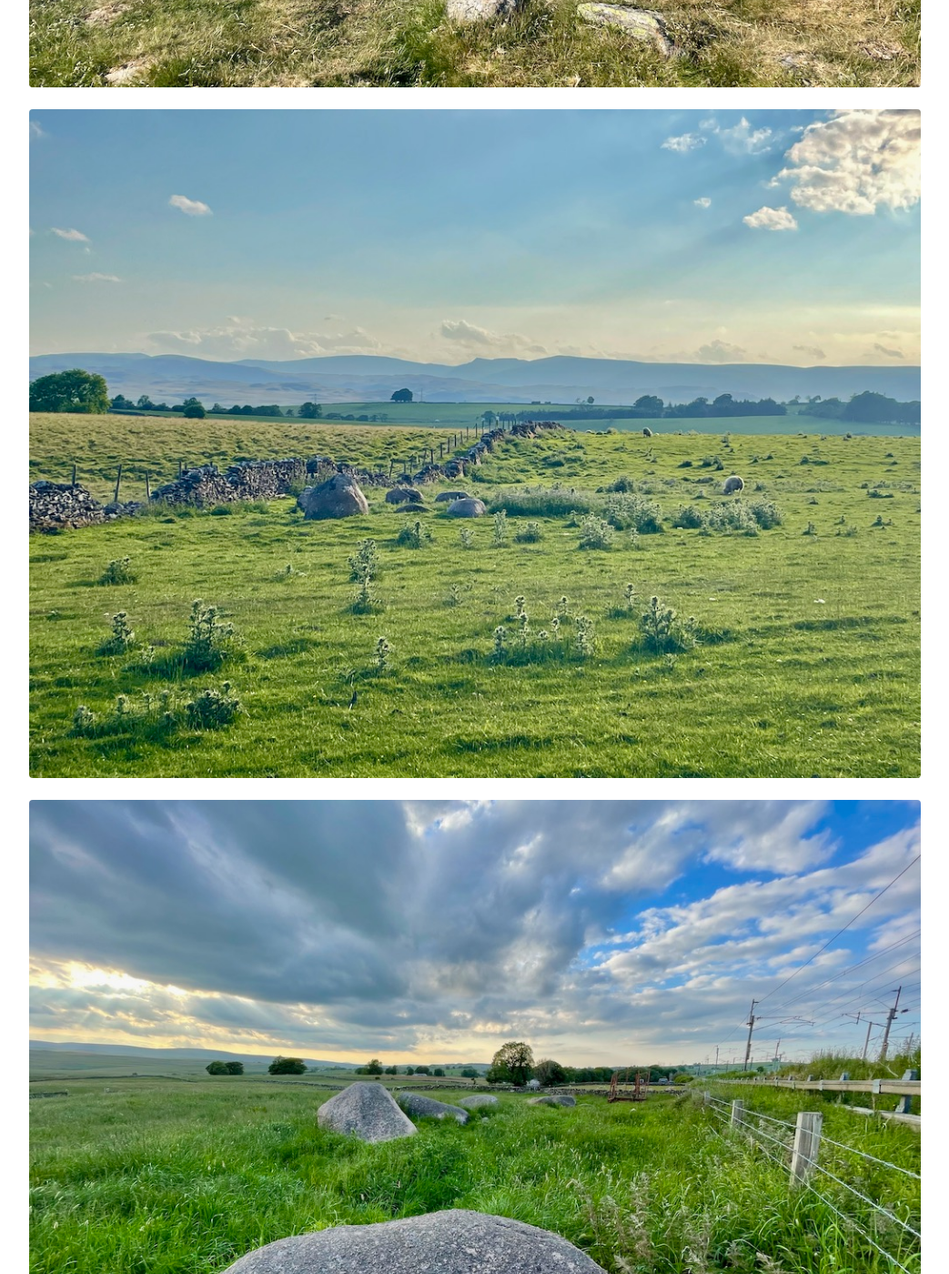
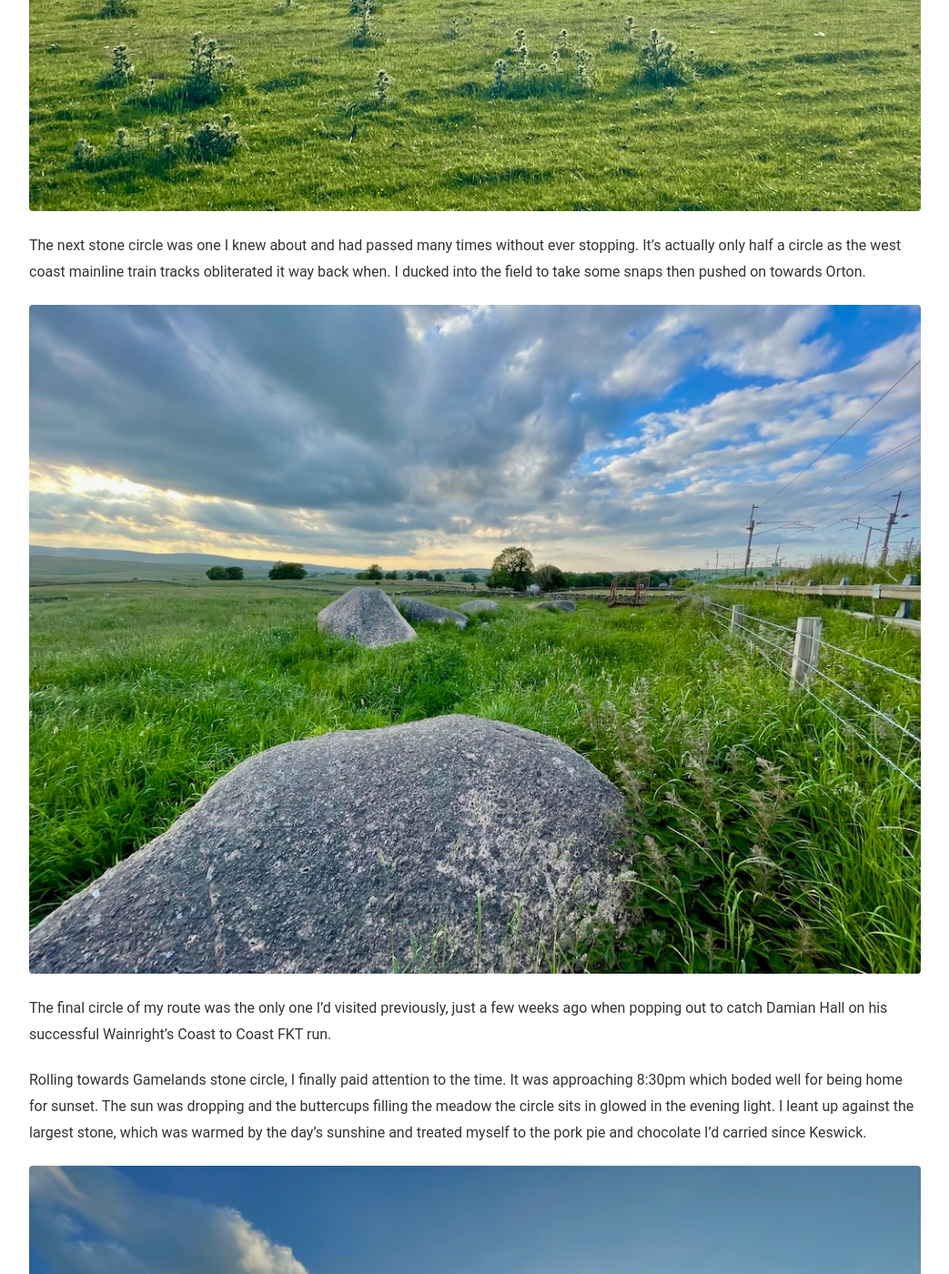
Before and after one commit to hypertelia/hypertelia.github.io, a Jekyll site: the page built from _posts/2021-06-22-Summer-Solstice-Stone-Circles-Ride.md, in a window 1280 px wide and 1400 px high, scrolled down 12157 px. Shown: the whole window at 91% size, without its empty margins (118-1161 px from the left). Built offline with Jekyll 4.4.1, drawn with Linux system fonts in a browser that asks for light colours; some of the changed text lies outside the part shown.

Commit message:
Update 2021-06-22-Summer-Solstice-Stone-Circles-Ride.md

```diff
--- a/_posts/2021-06-22-Summer-Solstice-Stone-Circles-Ride.md
+++ b/_posts/2021-06-22-Summer-Solstice-Stone-Circles-Ride.md
@@ -70,9 +70,18 @@
 
 Having enjoyed the descent from Askham Fell I made steady if not rapid progress over towards Shap. Hills were becoming increasingly hard to climb as fatigue took hold.
 
-![desc](/img/sc/stone-circles-15.jpg)
+I passed over the main road through Shap and climbed up over railway, the M6 and beyond. I'd added a little loop to what would have been an out and back to the next circle, but couldn't recall where on that loop the circle was. Just as was about to retrace my route I spotted it, perhaps the least impressive of the day, and in a field without access. Still, it was downhill back into Shap now, and my route was heading south, which meant the homeward bound.
+
 ![desc](/img/sc/stone-circles-16.jpg)
+
+The next stone circle was one I knew about and had passed many times without ever stopping. It's actually only half a circle as the west coast mainline train tracks obliterated it way back when. I ducked into the field to take some snaps then pushed on towards Orton.
+
 ![desc](/img/sc/stone-circles-17.jpg)
+
+The final circle of my route was the only one I'd visited previously, just a few weeks ago when popping out to catch Damian Hall on his successful Wainright's Coast to Coast FKT run.
+
+Rolling towards Gamelands stone circle, I finally paid attention to the time. It was approaching 8:30pm which boded well for being home for sunset. The sun was dropping and the buttercups filling the meadow the circle sits in glowed in the evening light. I leant up against the largest stone, which was warmed by the day's sunshine and treated myself to the pork pie and chocolate I'd carried since Keswick.
+
 ![desc](/img/sc/stone-circles-18.jpg)
 ![desc](/img/sc/stone-circles-19.jpg)
 ![desc](/img/sc/stone-circles-20.jpg)
```
